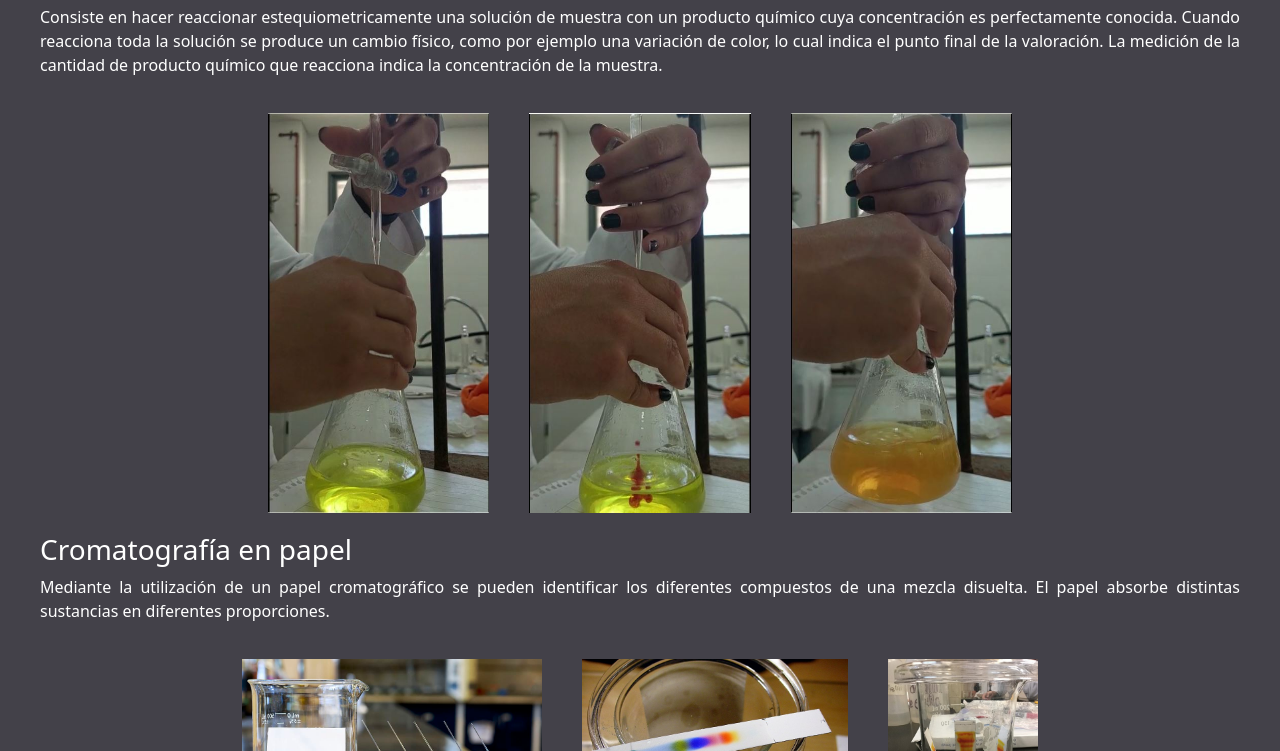
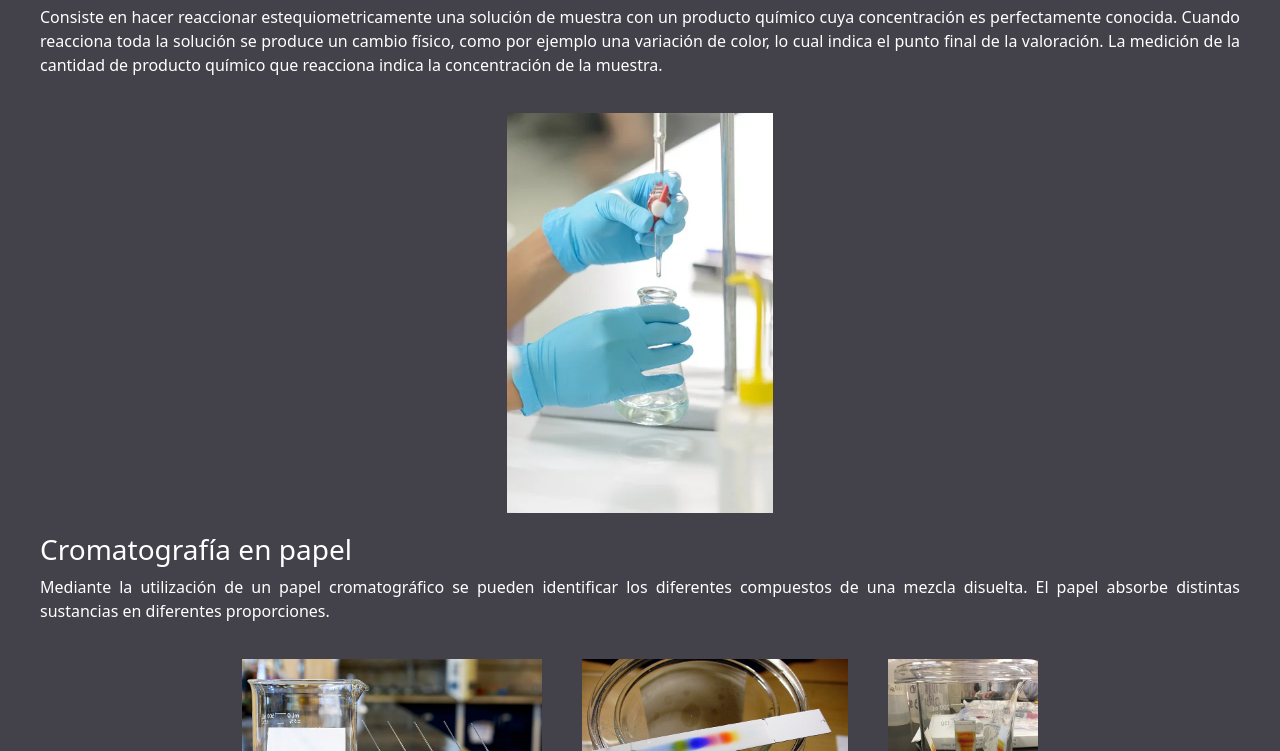
Before and after one commit to LuisinaMezaRode/MiSitioWeb, a plain HTML site: page index.html in a window 1280 px wide. Shown: the part 349-1100 px from the top of the page. Drawn offline with nearby package versions, Linux system fonts and the light colour scheme.

Commit message:
correccion imagen

```diff
--- a/index.html
+++ b/index.html
@@ -36,9 +36,7 @@
     </p>
 
     <div class="conteneror-imgval">
-      <img class="imgval" src="img/val0.jpg" alt="val0">
-      <img class="imgval" src="img/val1.jpg" alt="val1">
-      <img class="imgval" src="img/val2.jpg" alt="val2">
+      <img class="imgval" src="img/valoración1.jpg" alt="valoracion1">
     </div>
 
     <h3>Cromatografía en papel</h3>
--- a/style.css
+++ b/style.css
@@ -33,7 +33,7 @@ h2 {
 }
 
 .imgval {
-    max-width: 600px;
+    max-width: 500px;
     max-height: 400px;
     margin: 20px;
 }
```
Also changed, not shown: img/val0.JPG (deleted), img/val1.JPG (deleted), img/val2.JPG (deleted), img/valoración1.jpg (added).
